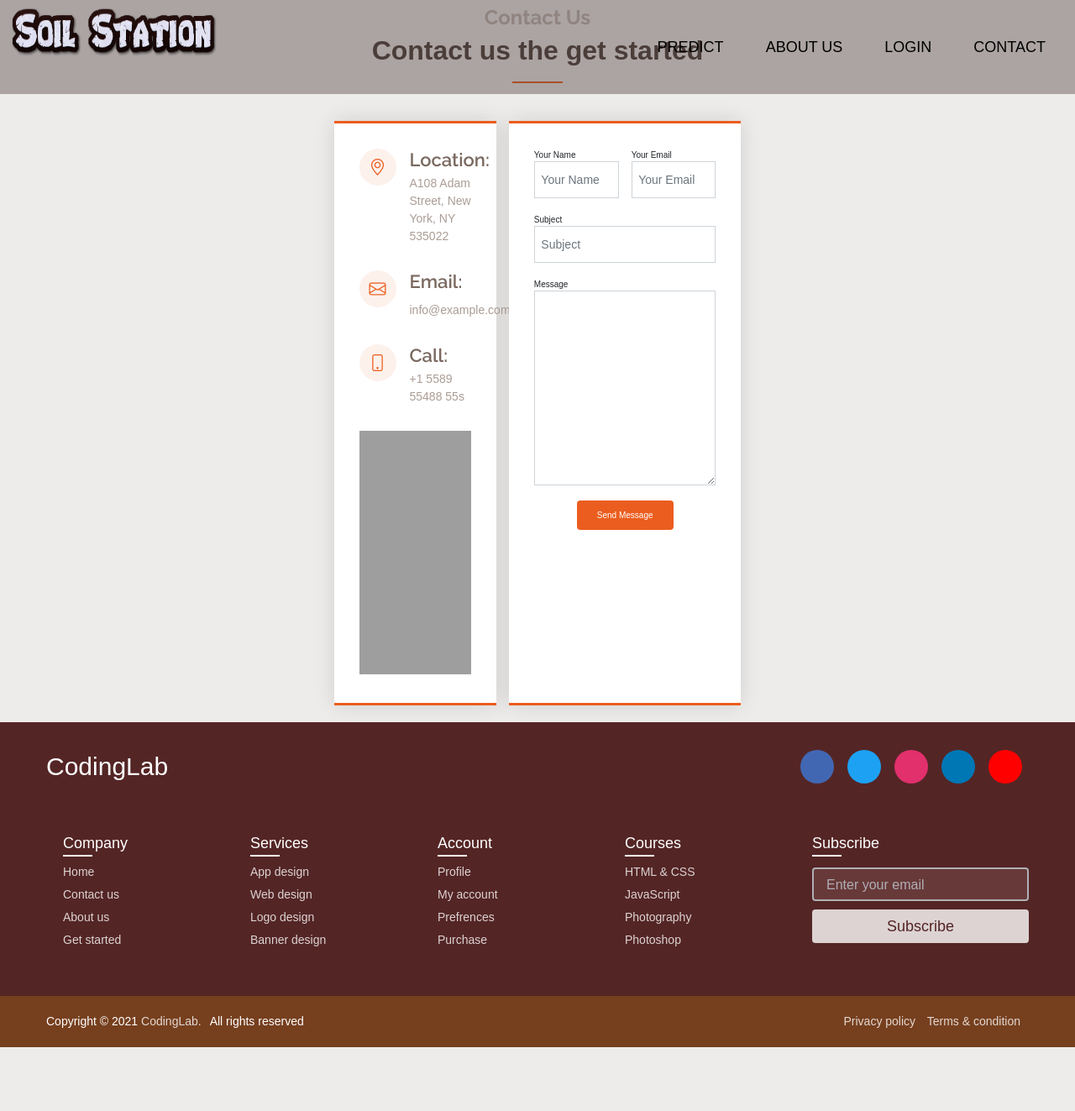
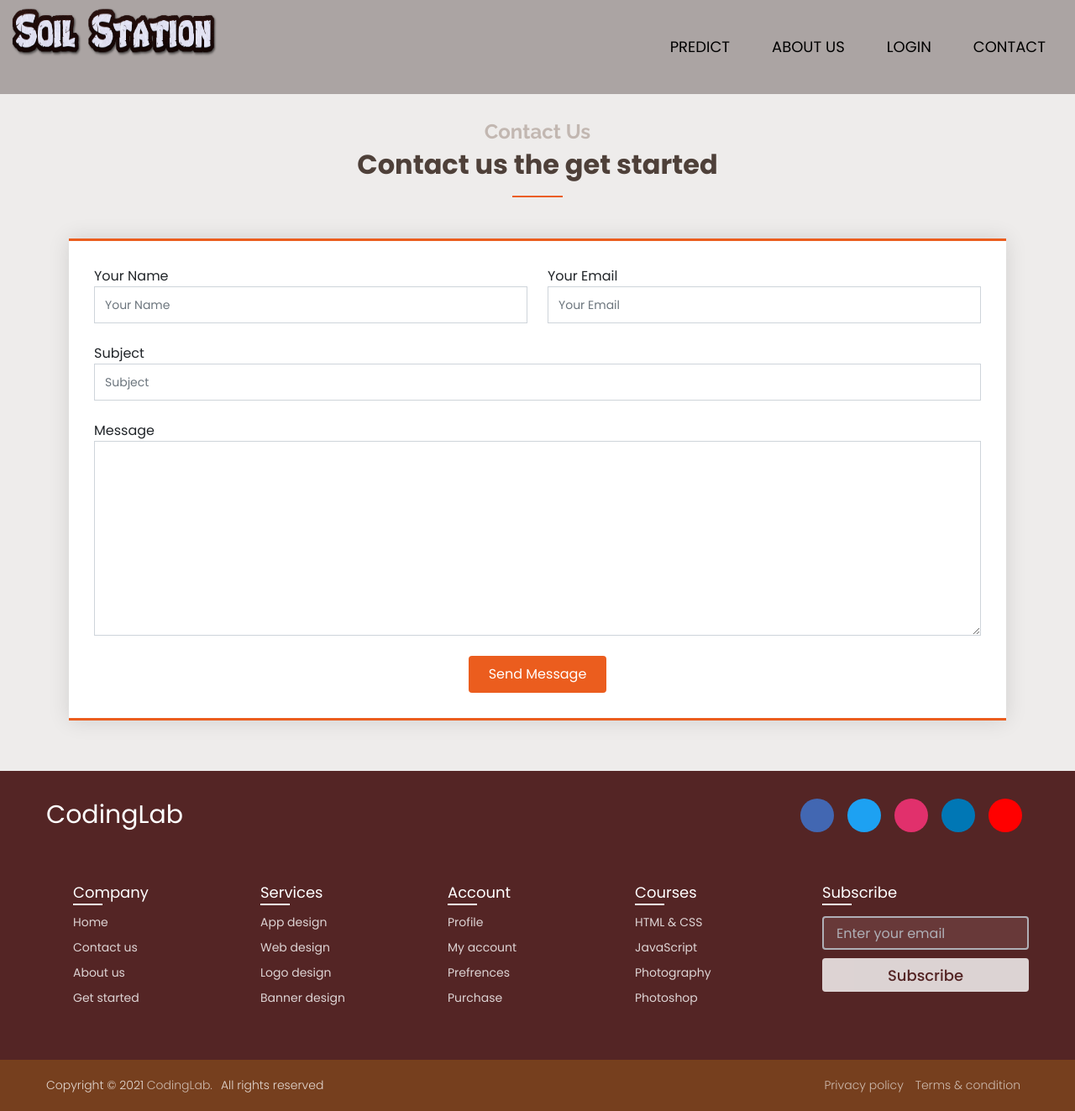
Before and after one commit to KhaaledFarooq/SoilStation-Website, a Flask app: page /contact.html in a window 1280 px wide. Shown: the whole page at 84% size. Before the commit the page ends 1247 px from the top, so only its background shows below. Run offline with Flask 2, Linux system fonts and the light colour scheme; some libraries are stand-ins or nearby versions; grey boxes are pictures that could not be loaded.

Commit message:
changed contact.html

```diff
--- a/app.py
+++ b/app.py
@@ -10,7 +10,7 @@ from io import BytesIO
 from PIL import Image
 
 #intializing the flask app
-app  = Flask('Soil_Identifier',template_folder=r'C:\Users\dell\Documents\SoilStation-Website\templates', static_folder =r'C:\Users\dell\Documents\SoilStation-Website\static')
+app  = Flask('Soil_Identifier',template_folder=r'C:\Users\hp\Documents\SoilStation-Website\templates', static_folder =r'C:\Users\hp\Documents\SoilStation-Website\static')
 
 
 soilID = 0
@@ -27,7 +27,7 @@ mydb = mysql.connector.connect(
 classes = ["Black Soil","Laterite Soil","Peat Soil","Yellow Soil"]
 
 #Loading trained model
-model = load_model(r"C:\Users\dell\Documents\SoilStation-Website\SoilTypeIdentify.h5")
+model = load_model(r"C:\Users\hp\Documents\SoilStation-Website\SoilTypeIdentify.h5")
 
 
 #Function to predict the soil type
@@ -92,7 +92,7 @@ def get_output():
 		img = request.files["my_image"]
 
 		#Set path to save image
-		img_path1 = r"C:\Users\dell\Documents\SoilStation-Website\static\img"
+		img_path1 = r"C:\Users\hp\Documents\SoilStation-Website\static\img"
 		img_path2 = img.filename
 		stat_dir = r"\static\img" #Flask static directory
 
@@ -171,6 +171,9 @@ def contactUs():
 	return render_template("contact.html")
 
 
+
+
+
 #Setting plant recomendation page app route
 @app.route("/plants.html", methods=['GET', 'POST'])
 def plantRecommend():
--- a/templates/contact.html
+++ b/templates/contact.html
@@ -5,13 +5,13 @@
   <meta charset="utf-8">
   <meta content="width=device-width, initial-scale=1.0" name="viewport">
 
-  <title>Ninestars Bootstrap Template - Index</title>
+  <title>contact</title>
   <meta content="" name="description">
   <meta content="" name="keywords">
 
   <!-- Favicons -->
-  <link href="static/assets/img/favicon.png" rel="icon">
-  <link href="static/assets/img/apple-touch-icon.png" rel="apple-touch-icon">
+  <link href="static/assets/img/logo.png" rel="icon">
+  <link href="static/assets/img/logo.png" rel="apple-touch-icon">
 
   <!-- Google Fonts -->
   <link href="https://fonts.googleapis.com/css?family=Open+Sans:300,300i,400,400i,600,600i,700,700i|Raleway:300,300i,400,400i,600,600i,700,700i" rel="stylesheet">
@@ -26,7 +26,8 @@
 
   <!-- Template Main CSS File -->
   <link href="static/assets/css/style.css" rel="stylesheet">
-  <link rel="stylesheet" href="static\Style sheet\styleHome.css" />
+  <link rel="stylesheet" href="static\Style sheet\header.css" />
+  <link rel="stylesheet" href="static\Style sheet\footer.css" />
 
   <!-- =======================================================
   * Template Name: Ninestars - v4.10.0
@@ -56,6 +57,10 @@
 </header>
 
     <!-- ======= Contact Us Section ======= -->
+<br>
+<br>
+<br>
+<br>
     <section id="contact" class="contact">
       <div class="container" data-aos="fade-up">
 
@@ -64,7 +69,7 @@
           <p>Contact us the get started</p>
         </div>
 
-        <div class="row">
+        <!-- <div class="row">
 
           <div class="col-lg-5 d-flex align-items-stretch" data-aos="fade-up" data-aos-delay="100">
             <div class="info">
@@ -89,10 +94,10 @@
               <iframe src="https://www.google.com/maps/embed?pb=!1m14!1m8!1m3!1d12097.433213460943!2d-74.0062269!3d40.7101282!3m2!1i1024!2i768!4f13.1!3m3!1m2!1s0x0%3A0xb89d1fe6bc499443!2sDowntown+Conference+Center!5e0!3m2!1smk!2sbg!4v1539943755621" frameborder="0" style="border:0; width: 100%; height: 290px;" allowfullscreen></iframe>
             </div>
 
-          </div>
+          </div> -->
 
-          <div class="col-lg-7 mt-5 mt-lg-0 d-flex align-items-stretch" data-aos="fade-up" data-aos-delay="200">
-            <form action="forms/contact.php" method="post" role="form" class="php-email-form">
+          <div class="col-lg-12 mt-5 mt-lg-1 d-flex align-items-stretch" data-aos="fade-up" data-aos-delay="200">
+            <form action="#" method="post" role="form" class="php-email-form">
               <div class="row">
                 <div class="form-group col-md-6">
                   <label for="name">Your Name</label>
@@ -116,6 +121,7 @@
                 <div class="error-message"></div>
                 <div class="sent-message">Your message has been sent. Thank you!</div>
               </div>
+
               <div class="text-center"><button type="submit">Send Message</button></div>
             </form>
           </div>
```
